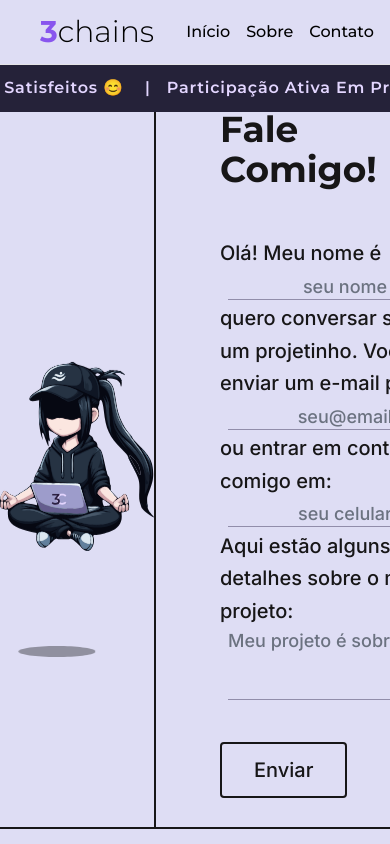
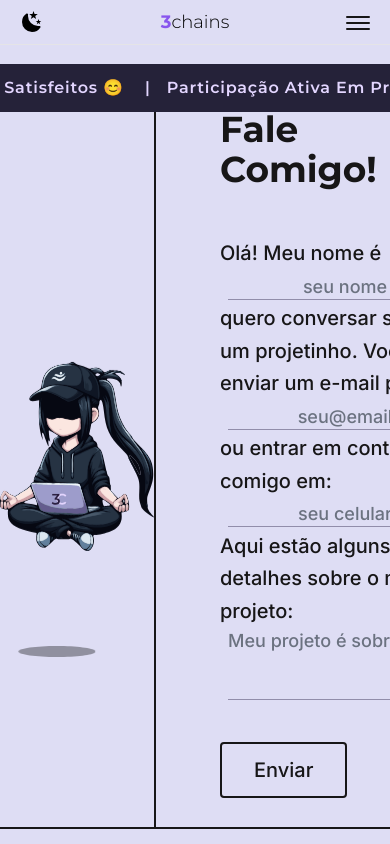
Before and after one commit to trichains/3chains, a Next.js app: page /contato in a window 390 px wide. Shown: the top 844 px of the page. Built offline with nearby package versions, Linux system fonts and the light colour scheme.

Commit message:
add: navbar respons

```diff
--- a/src/components/Header/Logo.jsx
+++ b/src/components/Header/Logo.jsx
@@ -3,8 +3,8 @@ import Link from 'next/link';
 const Logo = () => {
   return (
     <Link href="/" className="flex items-center">
-      <div className="flex items-center text-3xl font-light">
-        <span className="text-accent font-bold">3</span>
+      <div className="flex items-center text-lg md:text-3xl font-light">
+        <span className="text-accent font-bold dark:font-semibold">3</span>
         chains
       </div>
     </Link>
--- a/src/components/Header/index.jsx
+++ b/src/components/Header/index.jsx
@@ -10,13 +10,82 @@ import {
 } from './Icons';
 import siteMetadata from '@/src/utils/siteMetaData';
 import { useThemeSwitch } from '../Hooks/useThemeSwitch';
+import { useState } from 'react';
 
 const Header = () => {
   const [mode, setMode] = useThemeSwitch();
+  const [click, setClick] = useState(false);
+
+  const toggle = () => {
+    setClick(!click);
+  };
+
   return (
-    <header className="w-full p-2 px-10 flex items-center justify-between text-black dark:text-light fixed bg-light dark:bg-darkBlue border-b border-blueGray dark:border-darkGray z-50">
+    <header className="fixed w-full p-2 px-5 sm:px-10 flex items-center justify-between text-black dark:text-light bg-light dark:bg-darkBlue border-b border-blueGray dark:border-darkGray z-50">
+      <button
+        onClick={() => setMode(mode === 'light' ? 'dark' : 'light')}
+        className="inline-block sm:hidden z-50">
+        <SunIcon />
+      </button>
       <Logo />
-      <nav className="w-max py-3 px-8 font-medium capitalize flex items-center">
+
+      {/* icone menu */}
+      <button className="inline-block sm:hidden z-50" onClick={toggle}>
+        <div className="w-6 cursor-pointer transition-all ease duration-300">
+          <div className="relative">
+            <span
+              className="absolute top-0 left-0 inline-block w-full h-0.5 bg-dark dark:bg-light rounded transition-all ease duration-200"
+              style={{
+                transform: click
+                  ? 'rotate(-45deg) translateY(0)'
+                  : 'rotate(0deg) translateY(6px)'
+              }}>
+              &nbsp;
+            </span>
+            <span
+              className="absolute top-0 left-0 inline-block w-full h-0.5 bg-dark dark:bg-light rounded transition-all ease duration-200"
+              style={{
+                opacity: click ? 0 : 1
+              }}>
+              &nbsp;
+            </span>
+            <span
+              className="absolute top-0 left-0 inline-block w-full h-0.5 bg-dark dark:bg-light rounded transition-all ease duration-200"
+              style={{
+                transform: click
+                  ? 'rotate(45deg) translateY(0)'
+                  : 'rotate(0deg) translateY(-6px)'
+              }}>
+              &nbsp;
+            </span>
+          </div>
+        </div>
+      </button>
+
+      {/* navbar no celular */}
+      <nav
+        className="absolute right-0 bg-light/80 dark:bg-darkBlue text-dark dark:text-light backdrop:-blur-sm z-50 gap-3 py-1 font-medium capitalize sm:hidden flex flex-col transition-all ease duration-300 rounded-xl"
+        style={{
+          top: click ? '2.6rem' : '-100vh'
+        }}>
+        <Link
+          href="/"
+          className="w-full flex justify-center items-center mb-2 p-2 border-b border-solid border-dark hover:bg-accentBg hover:text-dark dark:hover:text-light transition-all ease duration-200 hover:scale-105 rounded shadow hover:shadow-black/40 hover:shadow-lg">
+          Início
+        </Link>
+        <Link
+          href="/sobre"
+          className="w-full flex justify-center items-center mb-2 p-2 border-b border-solid border-dark hover:bg-accentBg hover:text-dark dark:hover:text-light transition-all ease duration-200 hover:scale-105 rounded shadow hover:shadow-black/40 hover:shadow-lg">
+          Sobre
+        </Link>
+        <Link
+          href="/contato"
+          className="w-full flex justify-center items-center mb-2 p-2 border-b border-solid border-dark hover:bg-accentBg hover:text-dark dark:hover:text-light transition-all ease duration-200 hover:scale-105 rounded shadow hover:shadow-black/40 hover:shadow-lg">
+          Contato
+        </Link>
+      </nav>
+
+      <nav className="w-max py-3 px-8 text-dark dark:text-light font-medium capitalize hidden sm:flex items-center">
         <Link href="/" className="mr-2">
           Início
         </Link>
@@ -32,7 +101,7 @@ const Header = () => {
           <SunIcon />
         </button>
       </nav>
-      <div className="flex items-center">
+      <div className="hidden sm:flex items-center">
         <a
           href={siteMetadata.facebook}
           target="_blank"
@@ -50,7 +119,9 @@ const Header = () => {
           rel="noreferrer"
           className="inline-block w-6 h-6 mr-4">
           <GithubIcon
-            className={'hover:scale-125 transition-all ease duration-200'}
+            className={
+              'hover:scale-125 transition-all ease duration-200 dark:fill-light'
+            }
           />
         </a>
         <a
--- a/tailwind.config.js
+++ b/tailwind.config.js
@@ -18,6 +18,7 @@ module.exports = {
         accent: '#85e',
         accentDark: '#c4a7e7',
         accentBg: '#252239',
+        accentSurface: '#201d2f',
         accentText: '#E3D6FF'
       },
       fontFamily: {
```
